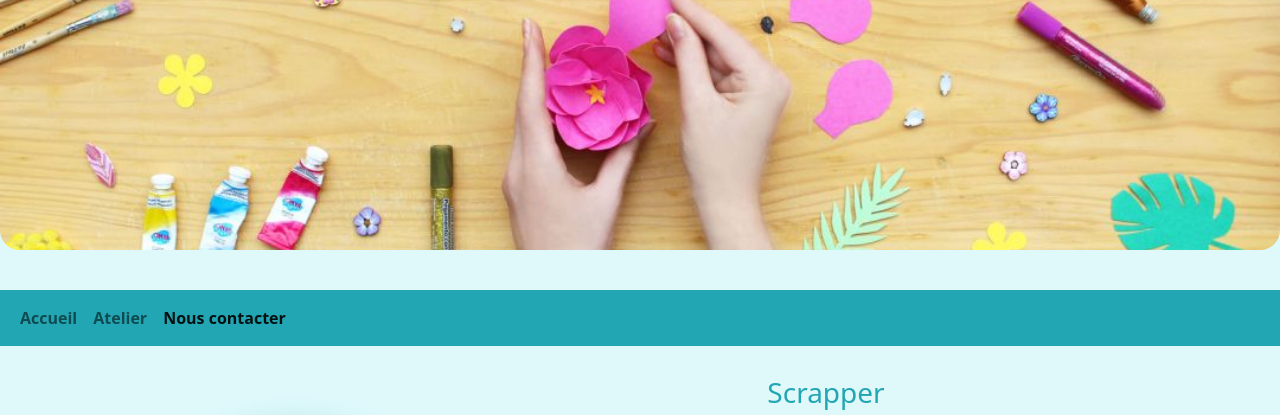
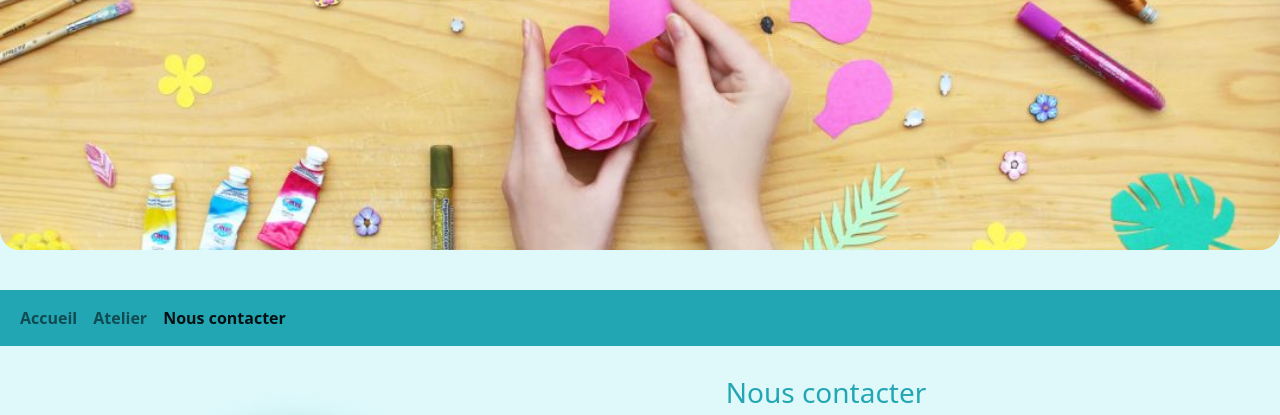
Before and after one commit to Graziella38690/Graziella38690.solidcrea.github.io, a plain HTML site: page contact.html in a window 1280 px wide. Shown: the part 377-792 px from the top of the page. Drawn offline with Linux system fonts and the light colour scheme.

Commit message:
Bug image

```diff
--- a/contact.html
+++ b/contact.html
@@ -55,7 +55,7 @@
                                 <img src="./image/mail.png" alt="mail">
                             </div>
                             <div class="col-sm-8">
-                                <h3>Scrapper</h3>
+                                <h3>Nous contacter</h3>
                                 <p>Lorem ipsum dolor sit, amet consectetur adipisicing elit. Voluptates, ea veniam.
                                     Commodi, eos reprehenderit! Accusamus perspiciatis minus, vitae adipisci dicta
                                     possimus natus, distinctio delectus libero a expedita tempora, inventore quisquam
```
